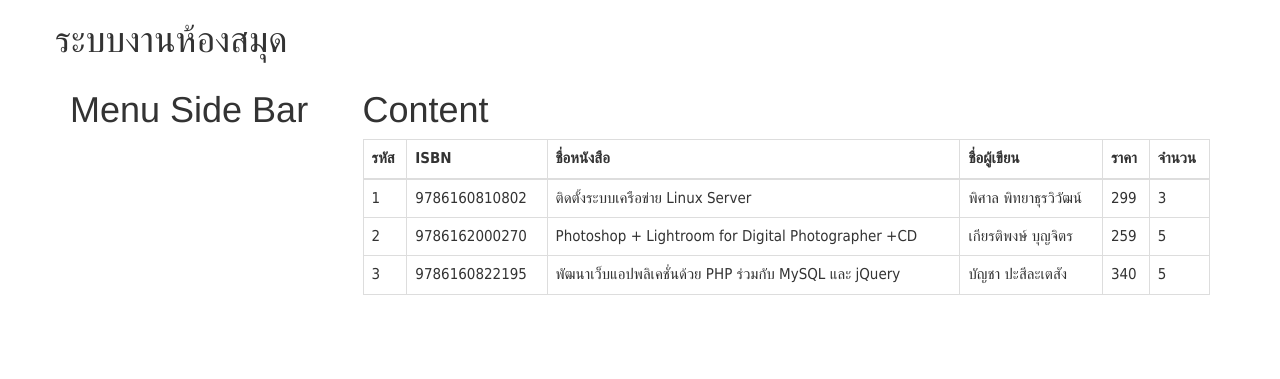
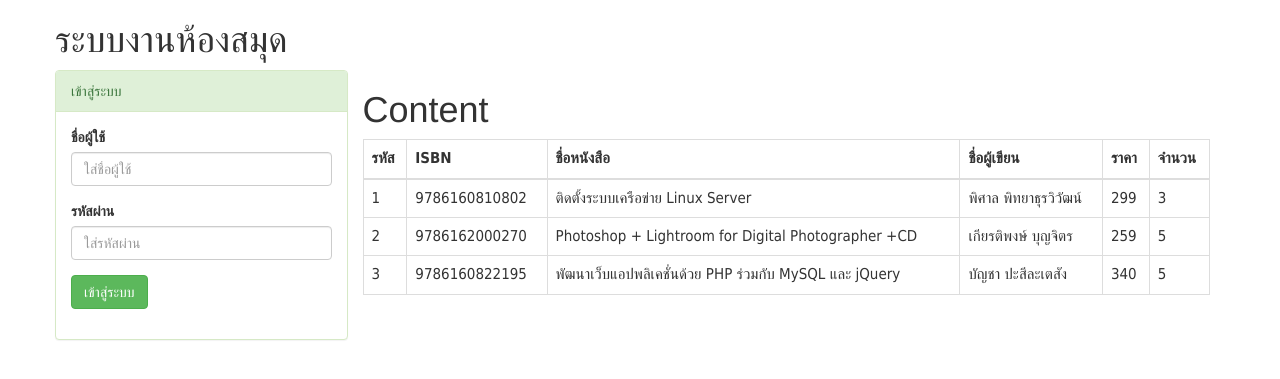
Before and after one commit to do-rayaki-whisky/library-webapp, a CodeIgniter app: page /database/index.php/books in a window 1280 px wide. Shown: the top 379 px of the page. Run offline with CodeIgniter, Linux system fonts and the light colour scheme; data comes from the database, SQL or seed files in the repository.

Commit message:
Finish Login System

```diff
--- a/application/config/autoload.php
+++ b/application/config/autoload.php
@@ -58,7 +58,7 @@ $autoload['packages'] = array();
 |
 |	$autoload['libraries'] = array('user_agent' => 'ua');
 */
-$autoload['libraries'] = array('database', 'table');
+$autoload['libraries'] = array('database', 'table', 'session');
 
 /*
 | -------------------------------------------------------------------
@@ -83,7 +83,7 @@ $autoload['drivers'] = array();
 |
 |	$autoload['helper'] = array('url', 'file');
 */
-$autoload['helper'] = array('url');
+$autoload['helper'] = array('url', 'form');
 
 /*
 | -------------------------------------------------------------------
@@ -126,4 +126,4 @@ $autoload['language'] = array();
 |
 |	$autoload['model'] = array('first_model' => 'first');
 */
-$autoload['model'] = array();
+$autoload['model'] = array('Users_model');
--- a/application/controllers/books.php
+++ b/application/controllers/books.php
@@ -12,6 +12,14 @@ class Books extends CI_Controller {
 		$data['content_view'] = 'books/main';
 		$this->load->view('layout/main_layout', $data);
 	}
+
+	public function newbook(){
+		if($this->session->userdata('logged_in')){
+			echo 'Add Book';
+		} else {
+			redirect('books');
+		}
+	}
 }
 
 ?>
--- /dev/null
+++ b/application/models/users_model.php
@@ -0,0 +1,22 @@
+<?php
+
+/**
+*
+*/
+class Users_model extends CI_model
+{
+
+	public function get_user($username, $password){
+
+		$this->db->where('user_username', $username);
+		$this->db->where('user_password', $password);
+
+		$query = $this->db->get('users');
+
+		return $query;
+	}
+
+}
+
+
+?>
--- a/application/views/layout/main_layout.php
+++ b/application/views/layout/main_layout.php
@@ -27,7 +27,11 @@
 
 				<div class="col-md-3">
 
-					<h1>Menu Side Bar</h1>
+					<div class="row">
+
+						<?php $this->load->view('menu/login_view'); ?>
+
+					</div>
 
 				</div>
 
--- /dev/null
+++ b/application/views/menu/login_view.php
@@ -0,0 +1,75 @@
+<?php if($this->session->userdata('logged_in')): ?>
+
+<div class="panel panel-success">
+	<div class="panel-heading">ข้อมูลผู้ใช้</div>
+	<div class="panel-body">
+		<?php echo "สวัสดี " . $this->session->userdata('displayname'); ?>
+		<div class="form-group">
+
+			<?php
+				$attributes = array(
+				'class' => 'btn btn-danger',
+				'name' => 'submit',
+				'value' => 'ออกจากระบบ'
+				);
+			?>
+			<?php echo form_open('users/logout'); ?>
+			<?php echo form_submit($attributes); ?>
+			<?php echo form_close(); ?>
+
+		</div>
+	</div>
+</div>
+
+<?php else: ?>
+
+<div class="panel panel-success">
+	<div class="panel-heading">เข้าสู่ระบบ</div>
+	<div class="panel-body">
+
+		<?php if($this->session->flashdata('login_failed')): ?>
+			<div class="alert alert-danger">
+				<?php echo $this->session->flashdata('login_failed'); ?>
+			</div>
+		<?php endif; ?>
+
+		<?php $attributes = array('id' => 'login_form', 'class' => 'form_horizontal'); ?>
+		<?php echo form_open('users/login', $attributes); ?>
+		<div class="form-group">
+			<?php echo form_label('ชื่อผู้ใช้'); ?>
+			<?php
+
+				$attributes = array(
+					'class' => 'form-control',
+					'name' => 'username',
+					'placeholder' => 'ใส่ชื่อผู้ใช้'
+					);
+
+			?>
+			<?php echo form_input($attributes); ?>
+		</div>
+
+		<div class="form-group">
+			<?php echo form_label('รหัสผ่าน'); ?>
+			<?php $attributes = array('class' => 'form-control', 'name' => 'password', 'placeholder' => 'ใส่รหัสผ่าน'); ?>
+			<?php echo form_password($attributes); ?>
+		</div>
+
+		<div class="form-group">
+
+			<?php
+				$attributes = array(
+					'class' => 'btn btn-success',
+					'name' => 'submit',
+					'value' => 'เข้าสู่ระบบ'
+					);
+
+				echo form_submit($attributes);
+			?>
+
+		</div>
+		<?php echo form_close(); ?>
+	</div>
+</div>
+
+<?php endif; ?>
```
Also changed, not shown: application/controllers/users.php (added, +37 -0 lines).
